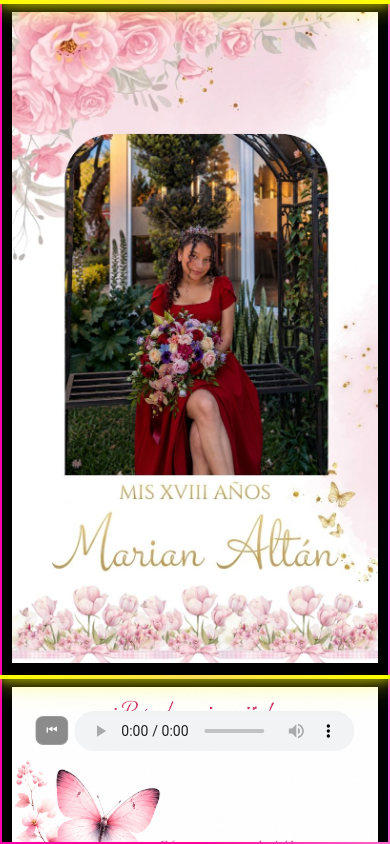
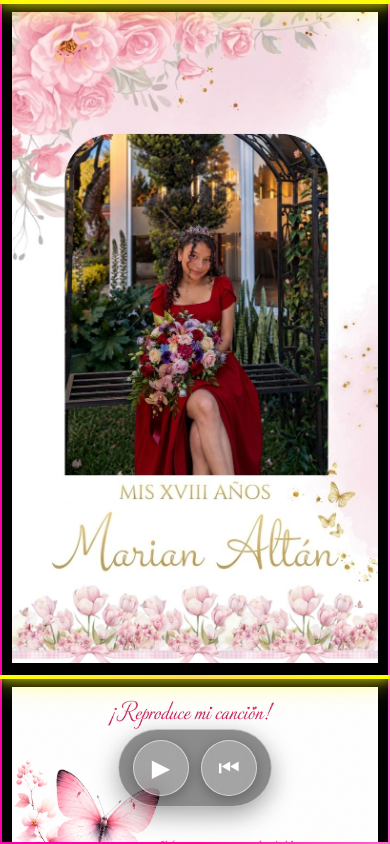
Before and after one commit to solllp/Portafolio, a website: page index.html in a window 390 px wide. Shown: the top 844 px of the page. Drawn offline with nearby package versions, Linux system fonts and the light colour scheme.

Commit message:
reproductor listo

```diff
--- a/estilo.css
+++ b/estilo.css
@@ -34,9 +34,8 @@ body {
     z-index: 20;
 }
 
-.musica audio {
-    width: clamp(220px, 28vw, 420px);
-    height: auto;
+.musica audio{
+    display:none;
 }
 
 .rewind-btn {
@@ -740,3 +739,104 @@ img {
         font-size: 1.3rem;
     }
 }
+
+
+.player{
+    position: relative !important;
+
+    inset: auto !important;
+
+    width: auto !important;
+    height: auto !important;
+
+    display:flex;
+    gap:15px;
+    align-items:center;
+    justify-content:center;
+
+    z-index:999;
+}
+
+.player-btn{
+    position:relative !important;
+    inset:auto !important;
+
+    width:60px;
+    height:60px;
+
+    border:none;
+    border-radius:50%;
+
+    background:rgba(255,255,255,0.2);
+
+    color:white;
+
+    font-size:24px;
+
+    cursor:pointer;
+
+    backdrop-filter:blur(10px);
+}
+
+.player-btn:hover{
+    transform:scale(1.1);
+    background:rgba(255,255,255,0.35);
+}
+
+.player-btn:active{
+    transform:scale(0.95);
+}
+
+.player button{
+    position: relative !important;
+    inset: auto !important;
+}
+
+.section2 .musica{
+    position:absolute;
+    inset:auto;
+    top:12%;
+    left:50%;
+    transform:translateX(-50%);
+
+    display:flex;
+    justify-content:center;
+    align-items:center;
+    width:max-content;
+    height:auto;
+    padding:10px 14px;
+    background:rgba(0,0,0,0.45);
+    border:1px solid rgba(255,255,255,0.45);
+    border-radius:999px;
+    box-shadow:0 8px 24px rgba(0,0,0,0.35);
+
+    z-index:9999;
+}
+
+.section2 .player{
+    display:flex;
+    visibility:visible;
+    opacity:1;
+    gap:12px;
+    align-items:center;
+    justify-content:center;
+    width:auto;
+    height:auto;
+    pointer-events:auto;
+}
+
+.section2 .player-btn{
+    display:flex;
+    align-items:center;
+    justify-content:center;
+    width:56px;
+    height:56px;
+    min-width:56px;
+    min-height:56px;
+    background:rgba(255,255,255,0.22);
+    border:1px solid rgba(255,255,255,0.55);
+    color:#fff;
+    box-shadow:0 4px 14px rgba(0,0,0,0.28);
+    opacity:1;
+    visibility:visible;
+}
--- a/index.html
+++ b/index.html
@@ -18,13 +18,25 @@
 
         <section class="section section2">
             <img class="bg-img" src="img2.png" alt="Imagen 2">
-            <div class="musica">
-                <button id="rewindBtn" class="rewind-btn" aria-label="Retroceder">⏮</button>
-                <!--  Música de fondo   -->
-                <audio id="musica" controls loop>
-                    <source src="m.mp3" type="audio/mpeg">
-                </audio>
-            </div>
+<div class="musica">
+
+    <audio id="musica" loop>
+        <source src="m.mp3" type="audio/mpeg">
+    </audio>
+
+    <div class="player">
+
+        <button id="playPauseBtn" class="player-btn">
+            ▶
+        </button>
+
+        <button id="restartBtn" class="player-btn">
+            ⏮
+        </button>
+
+    </div>
+
+</div>
         </section>
 
         <section class="section section3">
--- a/jscript.js
+++ b/jscript.js
@@ -100,22 +100,41 @@ setTimeout(() => {
 
 // Audio rewind control: disable rewind button for 2s after use
 document.addEventListener('DOMContentLoaded', () => {
+
     const audio = document.getElementById('musica');
-    const rewindBtn = document.getElementById('rewindBtn');
-    if (!audio || !rewindBtn) return;
 
-    rewindBtn.addEventListener('click', () => {
-        if (rewindBtn.disabled) return;
-        // Seek to start
-        try {
-            audio.currentTime = 0;
-        } catch (e) {}
-        // briefly disable the button for 2 seconds
-        rewindBtn.disabled = true;
-        rewindBtn.classList.add('disabled');
-        setTimeout(() => {
-            rewindBtn.disabled = false;
-            rewindBtn.classList.remove('disabled');
-        }, 2000);
+    const playPauseBtn = document.getElementById('playPauseBtn');
+
+    const restartBtn = document.getElementById('restartBtn');
+
+    // PLAY / PAUSE
+    playPauseBtn.addEventListener('click', () => {
+
+        if(audio.paused){
+
+            audio.play();
+
+            playPauseBtn.textContent = '⏸';
+
+        }else{
+
+            audio.pause();
+
+            playPauseBtn.textContent = '▶';
+
+        }
+
     });
+
+    // RESTART
+    restartBtn.addEventListener('click', () => {
+
+        audio.currentTime = 0;
+
+        audio.play();
+
+        playPauseBtn.textContent = '⏸';
+
+    });
+
 });
```
